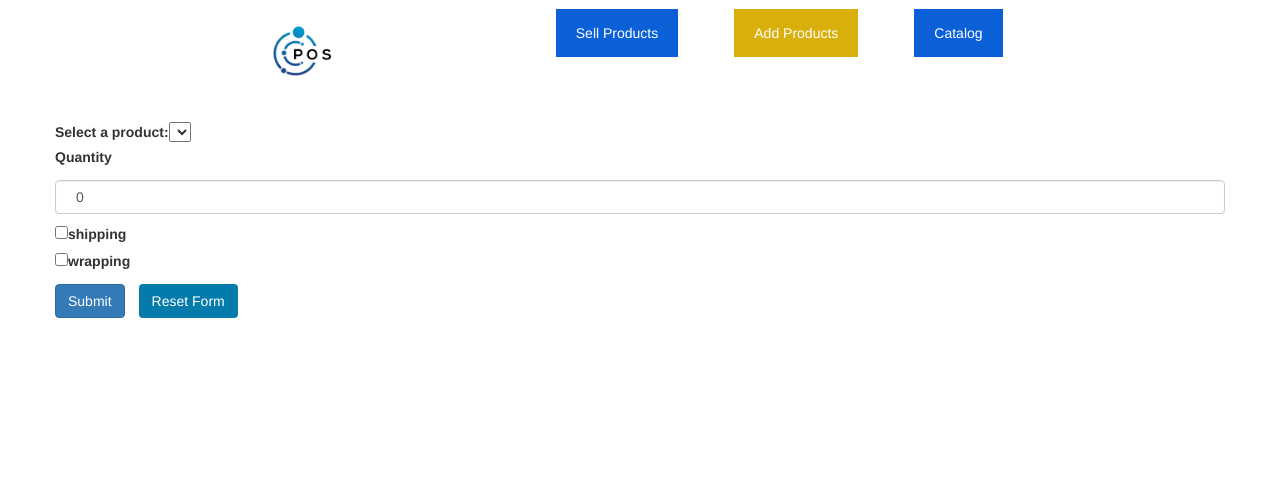
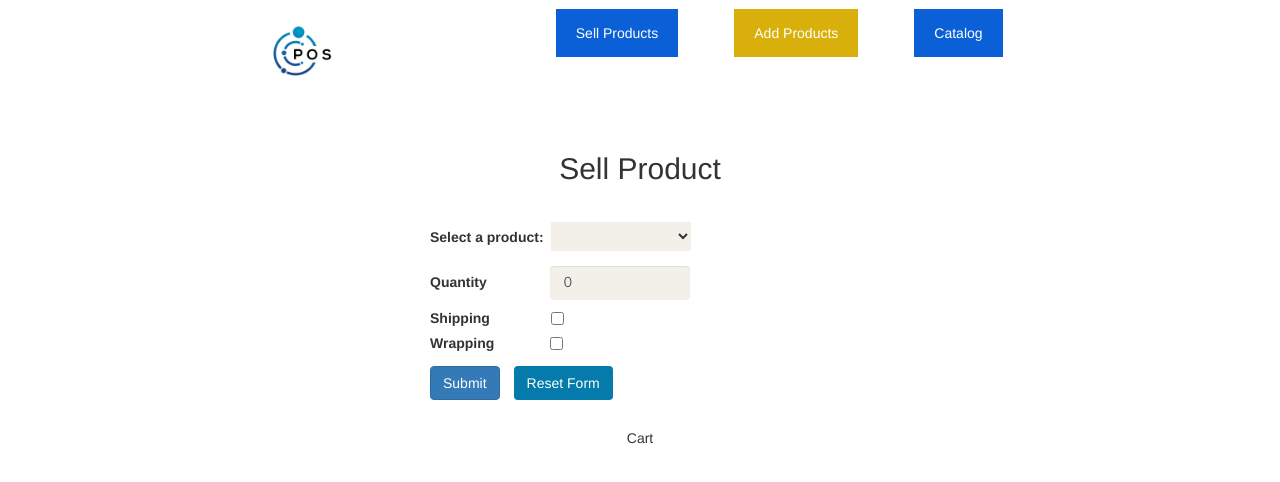
Before and after one commit to BSE2322/POS, a React (Create React App) app in the folder posui/: page /sell-products in a window 1280 px wide. Shown: the top 482 px of the page. Built offline with nearby package versions, Linux system fonts and the light colour scheme.

Commit message:
styled user interface

```diff
--- a/posui/src/pages/selling.tsx
+++ b/posui/src/pages/selling.tsx
@@ -84,6 +84,15 @@ function Selling() {
         }
     }
 
+    const checkBoxStyle = {
+        marginLeft:"4em"
+    }
+
+    const inputStyle = {
+        border:"0px",
+        backgroundColor:"#f2f0e9"
+    }
+
   return (
     <Container>
         <div className="navbar">
@@ -94,13 +103,14 @@ function Selling() {
                 <a className="nav-item" href="/"><button className="catalog">Catalog</button></a>
             </div>
         </div>
-        <Row>
-            <Col>
+        <Row className="center-block">
+            <h2 style={{textAlign:"center",margin:"1em"}}>Sell Product</h2>
+            <Col style={{width:"30em", margin:"auto"}}>
                 <Form onSubmit={handleSubmit} className="mt-5">
                     <Form.Group className="mb-3">
                         <Form.Label>Select a product: </Form.Label>
 
-                        <Form.Select name="category" id="category" value={name} onChange={(e)=>setName(e.target.value)}>
+                        <Form.Select style={{padding:"0.5em",fontFamily:"Mona Sans",margin:"0.5em",width:"10em",...inputStyle}} name="category" id="category" value={name} onChange={(e)=>setName(e.target.value)}>
                             {selectedProducts && selectedProducts.map((item:Product)=>(
                                 //@ts-ignore
                                 <option value={item.name!}>{item.name}</option>
@@ -109,20 +119,22 @@ function Selling() {
                     </Form.Group>
 
                     <Form.Group className='my-5'>
-                        <Form.Label>Quantity</Form.Label>
+                        <Form.Label>Quantity </Form.Label>
                         {/* @ts-ignore */}
-                        <Form.Control value={quantity} type="number" name='quantity' onChange={(e)=>setQuantity(e.target.value)}/>
+                        <Form.Control style={{padding:"1em",fontFamily:"Mona Sans",width:"10em",marginLeft:"4.5em",...inputStyle}} placeholder="Quantity" value={quantity} type="number" name='quantity' onChange={(e)=>setQuantity(e.target.value)}/>
                     </Form.Group>
 
-                    <Form.Group>
+                    <Form.Group style={{display:"flex"}}>
+                        <Form.Label style={{marginRight:"0.4em"}}>Shipping </Form.Label>
                         {/* @ts-ignore */}
-                        <Form.Check type="checkbox" label="shipping" value={shipping} onChange={(e)=>setShipping(e.target.checked)} />
+                        <Form.Check style={checkBoxStyle} type="checkbox" value={shipping} onChange={(e)=>setShipping(e.target.checked)} />
                     </Form.Group>
 
 
-                    <Form.Group>
+                    <Form.Group style={{display:"flex"}}>
+                            <Form.Label>Wrapping </Form.Label>
                         {/* @ts-ignore */}
-                        <Form.Check type="checkbox" label="wrapping" value={wrapping} onChange={(e)=>setWrapping(e.target.checked)} />
+                        <Form.Check style={checkBoxStyle} type="checkbox" value={wrapping} onChange={(e)=>setWrapping(e.target.checked)} />
                     </Form.Group>
 
                     <div style={{display:"flex"}}>
@@ -132,9 +144,10 @@ function Selling() {
                 </Form>
             </Col>
             <Col className='mt-4'>
+                <p style={{textAlign:"center",margin:"2em"}}>Cart</p>
             {items && items.map((item, index) => (
-                    <Card key={index} className="mt-5 ps-5 pt-3">
-                        <p>Name: {`${item.name}`} </p>
+                    <Card style={{display:"flex",justifyContent:"center"}} key={index} className="mt-5 ps-5 pt-3">
+                        <p style={{padding:"0.4em",backgroundColor:"#3fc6e8",width:"10em",textAlign:"center"}}>Name: {`${item.name}`} </p>
                        {shipping && <p>Shipping</p>}
                     </Card>
                 ))
```
